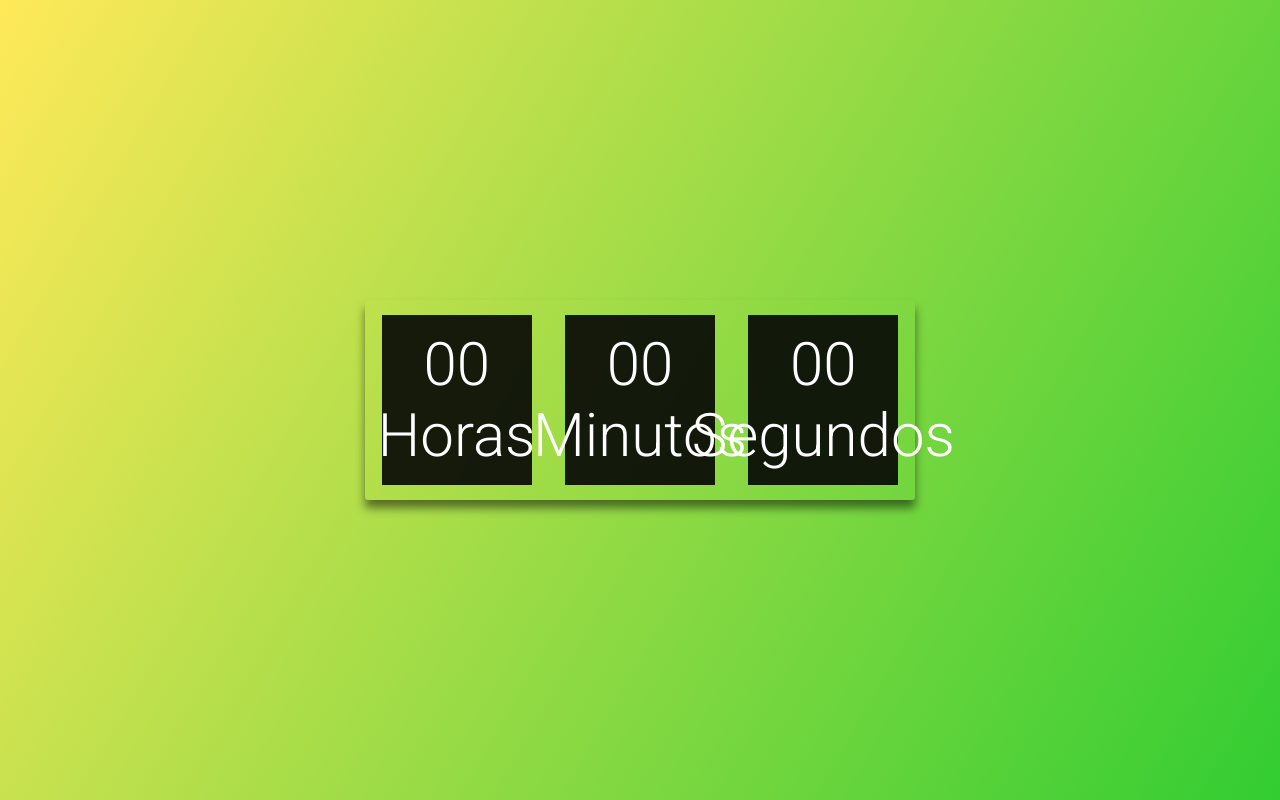
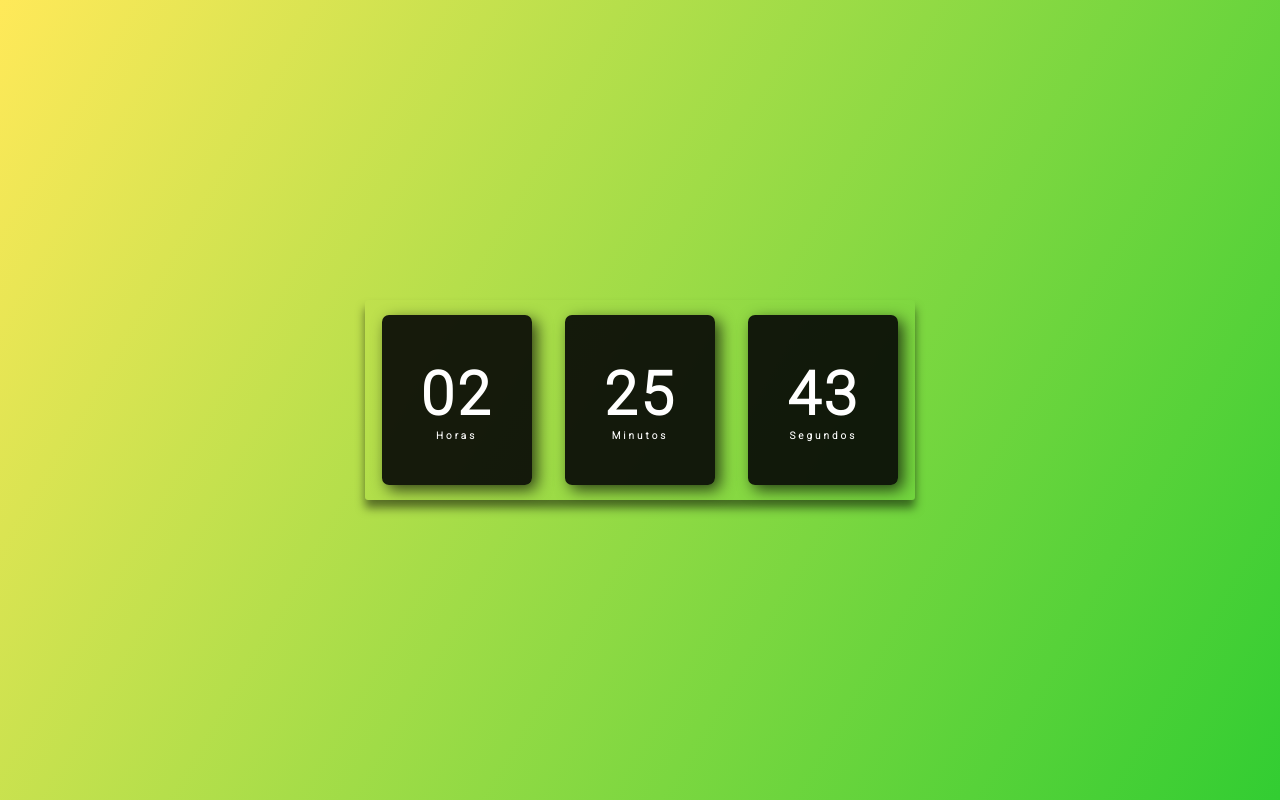
Before and after one commit to titiushadow/Relogio_dinamico, a plain HTML site: page index.html in a window 1280 px wide. Drawn offline with Linux system fonts and the light colour scheme.

Commit message:
Finalizando o relógio digital dinâmico

```diff
--- a/css/style.css
+++ b/css/style.css
@@ -32,7 +32,18 @@ body {
     flex-direction: column;
     align-items: center;
     justify-content: center;
-    font-size: 60px;
     color: #fff;
     background: rgba(5, 5, 5, .9);
+    box-shadow: 5px 5px 15px rgba(0, 0, 0, .7);
+    border-radius: 7px;
+    letter-spacing: 3px;
 }
+
+.relogio span {
+    font-weight: bolder;
+    font-size: 60px;
+}
+
+.relogio span.tempo {
+    font-size: 10px;
+}
--- a/index.html
+++ b/index.html
@@ -1,29 +1,32 @@
 <!DOCTYPE html>
-<html lang="en">
+<html lang="pt-br">
+
 <head>
     <meta charset="UTF-8">
     <meta http-equiv="X-UA-Compatible" content="IE=edge">
     <meta name="viewport" content="width=device-width, initial-scale=1.0">
-    <title>Relógio Dinamico</title>
     <link rel="stylesheet" href="css/style.css">
-    <script src="js/script.js"></script>
+    <title>Relógio Digital Dinâmico</title>
 </head>
+
 <body>
     <div class="relogio">
         <div>
-            <span id="hours">00</span>
-            <span class="time">Horas</span>
+            <span id="horas">00</span>
+            <span class="tempo">Horas</span>
         </div>
 
         <div>
-            <span id="minutes">00</span>
-            <span class="time">Minutos</span>
+            <span id="minutos">00</span>
+            <span class="tempo">Minutos</span>
         </div>
 
         <div>
-            <span id="seconds">00</span>
-            <span class="time">Segundos</span>
+            <span id="segundos">00</span>
+            <span class="tempo">Segundos</span>
         </div>
     </div>
+    <script src="js/script.js"></script>
 </body>
+
 </html>
--- a/js/script.js
+++ b/js/script.js
@@ -0,0 +1,21 @@
+const horas = document.getElementById('horas');
+const minutos = document.getElementById('minutos');
+const segundos = document.getElementById('segundos');
+
+const relogio = setInterval(function time() {
+    let dateToday = new Date();
+    let hr = dateToday.getHours();
+    let min = dateToday.getMinutes();
+    let s = dateToday.getSeconds();
+
+    if (hr < 10) hr = '0' + hr;
+
+    if (min < 10) min = '0' + min;
+
+    if (s < 10) s = '0' + s;
+
+    horas.textContent = hr;
+    minutos.textContent = min;
+    segundos.textContent = s;
+
+})
```
